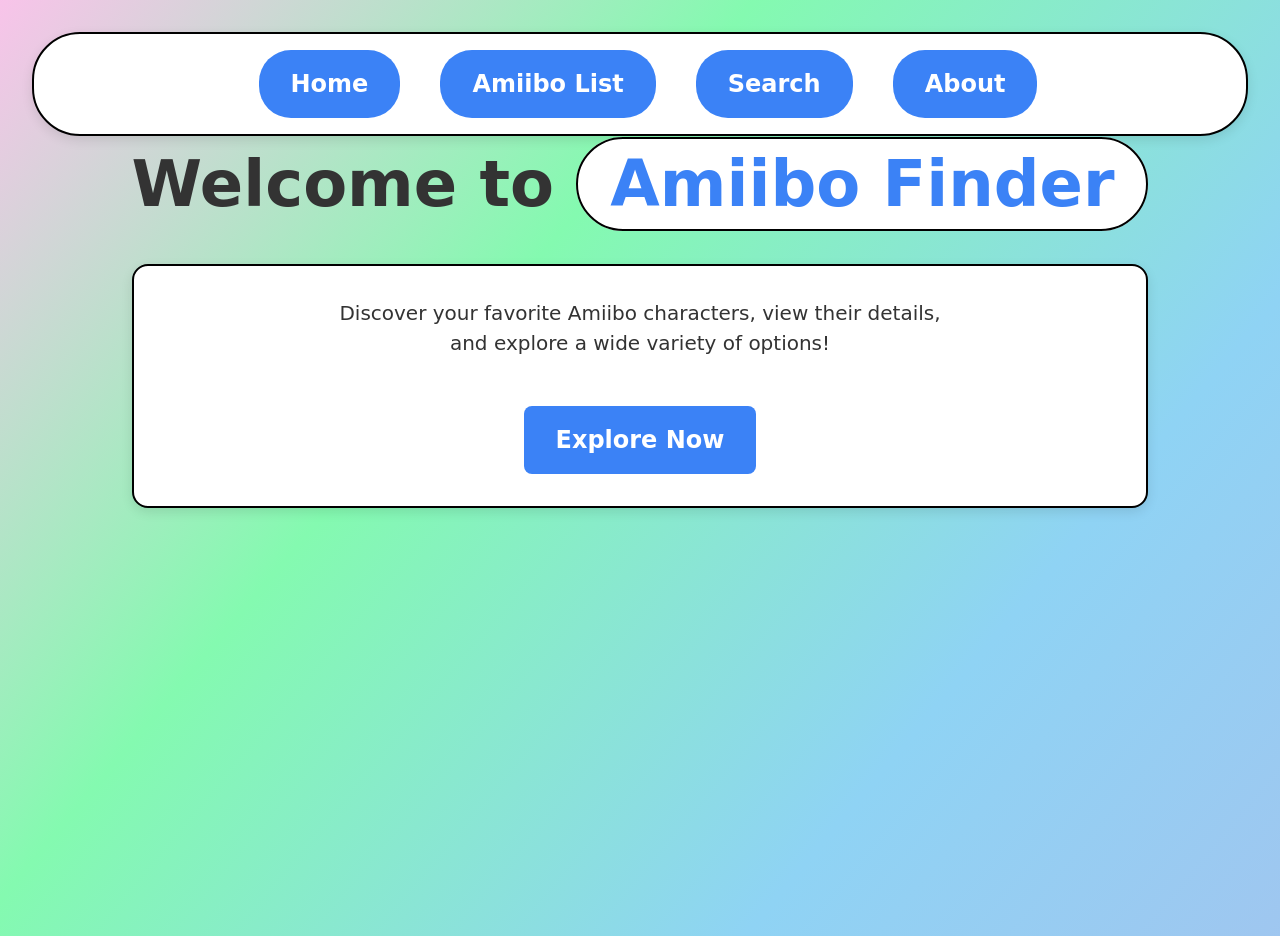
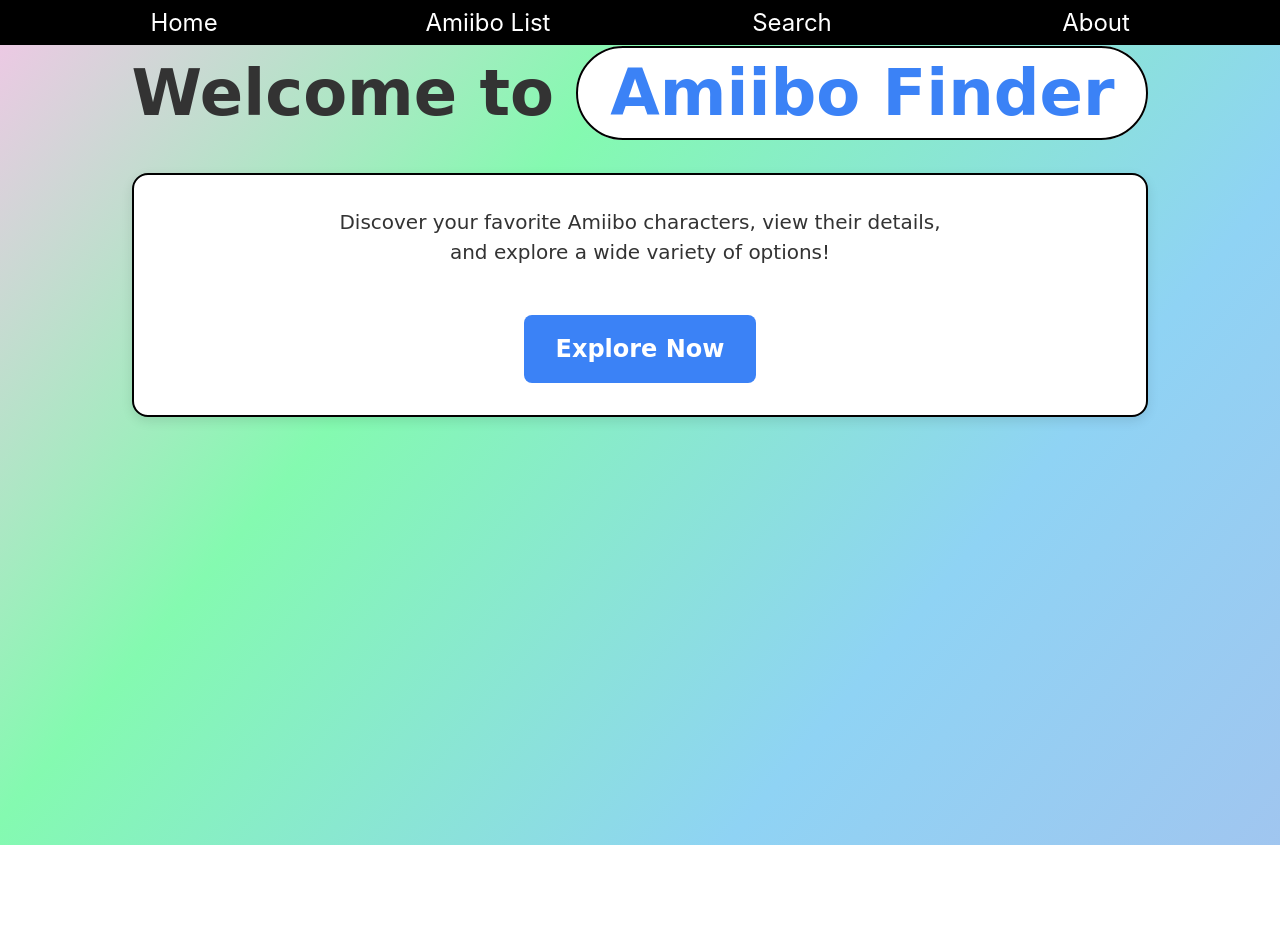
Before and after one commit to Mussie0001/amiibo-finder, a React (Vite) app: page / in a window 1280 px wide. After the commit the page ends 845 px from the top, so only its background shows below. Built offline with nearby package versions, Linux system fonts and the light colour scheme.

Commit message:
nav update

```diff
--- a/src/components/NavBar.tsx
+++ b/src/components/NavBar.tsx
@@ -15,39 +15,37 @@
 import { Link } from "react-router-dom";
 
 const NavCard = styled.div`
-
-  background-color: white;
-  border-radius: 3rem;
-  padding: 0 1rem 1rem 2rem;
-  margin: 0 2rem; 0 2rem;
-  margin-top: 2rem;
-  box-shadow: 0 4px 12px rgba(0, 0, 0, 0.1);
+  background-color: black;
 
   display: flex;
   flex-direction: column;
   align-items: center;
   text-align: center;
-
-  border: 2px solid black;
 `;
 
 const Nav = styled.nav`
   display: flex;
-  justify-content: center;
+  justify-content: space-between;
   align-items: center;
-  gap: 0.5rem;
   width: 100%;
+  padding: 0 2rem;
 `;
 
 const NavLink = styled(Link)`
   color: white;
   text-decoration: none;
   font-size: 1.5rem;
-  margin: 0 1rem;
+  width: 100%;
+  height: 45px;
+  text-decoration: none;
+  display: flex;
+  justify-content: center;
+  align-items: center;
 
   &:hover {
     color: gray;
-    text-decoration: underline;
+    background-color: #3b82f6;
+    color: white;
   }
 `;
 
@@ -55,18 +53,10 @@
   return (
     <NavCard>
       <Nav>
-        <NavLink to="/">
-          <Pill>Home</Pill>
-        </NavLink>
-        <NavLink to="/list">
-          <Pill>Amiibo List</Pill>
-        </NavLink>
-        <NavLink to="/search">
-          <Pill>Search</Pill>
-        </NavLink>
-        <NavLink to="/about">
-          <Pill>About</Pill>
-        </NavLink>
+        <NavLink to="/">Home</NavLink>
+        <NavLink to="/list">Amiibo List</NavLink>
+        <NavLink to="/search">Search</NavLink>
+        <NavLink to="/about">About</NavLink>
       </Nav>
     </NavCard>
   );
```
